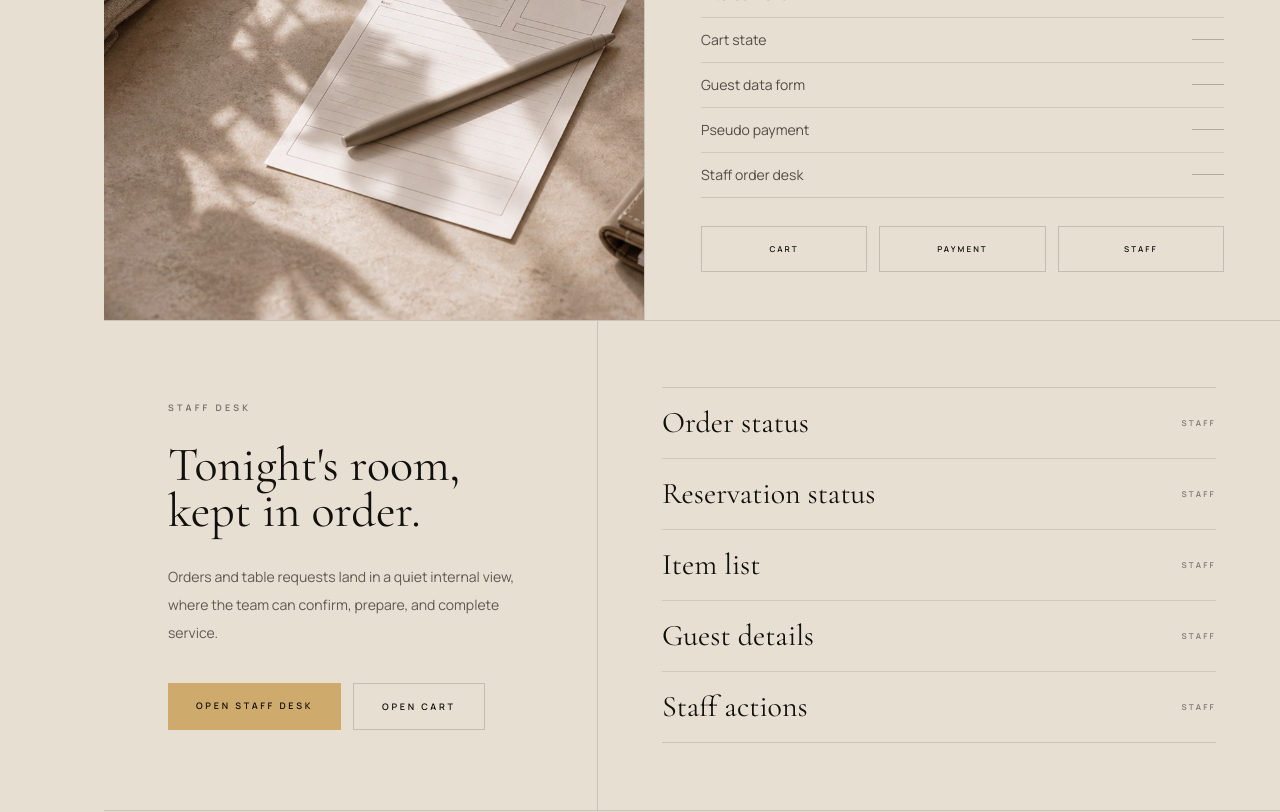
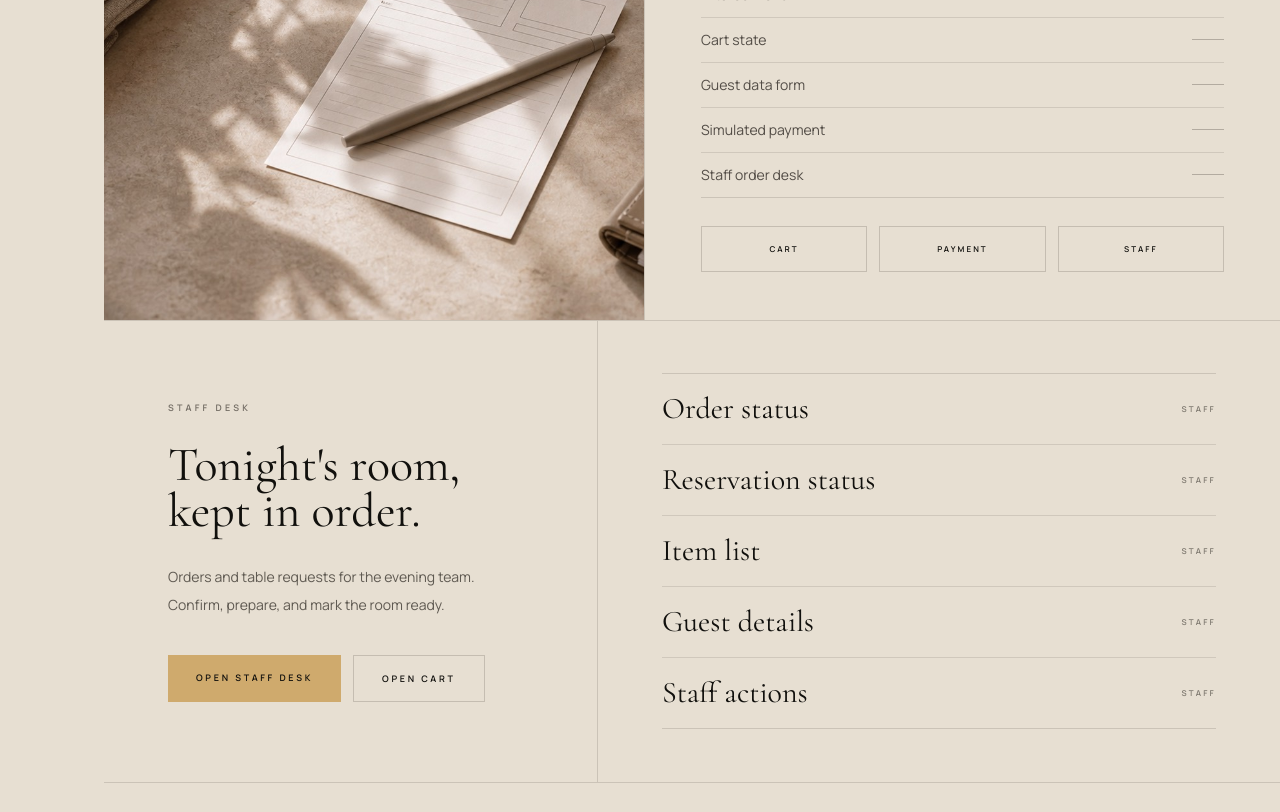
Before and after one commit to noirectinea/noirtable, a Next.js app: page /case-study in a window 1280 px wide. Shown: the part 1520-2332 px from the top of the page. Built offline with nearby package versions, Linux system fonts and the light colour scheme.

Commit message:
Micro polish menu and staff copy

```diff
--- a/src/components/AdminOrdersPage.tsx
+++ b/src/components/AdminOrdersPage.tsx
@@ -54,7 +54,7 @@ export function AdminOrdersPage() {
   const [reservations, setReservations] = useState<StoredReservation[]>([]);
   const [activeOrderFilter, setActiveOrderFilter] =
     useState<"all" | OrderStatus>("all");
-  const [status, setStatus] = useState("Loading staff desk...");
+  const [status, setStatus] = useState("Loading orders...");
   const [updatingId, setUpdatingId] = useState("");
 
   useEffect(() => {
@@ -75,7 +75,7 @@ export function AdminOrdersPage() {
         setReservations(reservationsResult.reservations ?? []);
         setStatus("");
       } catch {
-        setStatus("Could not load staff desk.");
+        setStatus("Could not load orders.");
       }
     }
 
@@ -174,7 +174,7 @@ export function AdminOrdersPage() {
             Tonight&apos;s room, kept in order.
           </h1>
           <p className="mt-8 max-w-sm text-sm leading-7 text-[#1f1a15]/68">
-            Orders, reservations, and menu notes in one calm service screen.
+            Orders and table requests for the evening team.
           </p>
         </div>
 
@@ -216,7 +216,7 @@ export function AdminOrdersPage() {
             <p className="text-[9px] font-semibold uppercase tracking-[0.36em] text-[#1f1a15]/55">
               Orders
             </p>
-            <h2 className="mt-3 font-serif text-5xl leading-none">Kitchen flow</h2>
+            <h2 className="mt-3 font-serif text-5xl leading-none">Orders</h2>
           </div>
           <div className="flex gap-2 overflow-x-auto">
             {orderFilters.map((filter) => {
@@ -408,7 +408,7 @@ export function AdminOrdersPage() {
 
         <div className="px-6 py-10 sm:px-10 lg:px-16">
           <p className="text-[9px] font-semibold uppercase tracking-[0.36em] text-[#1f1a15]/55">
-            Menu items
+            Menu
           </p>
           <h2 className="mt-3 font-serif text-5xl leading-none">
             Tonight&apos;s list
--- a/src/components/CaseStudyPage.tsx
+++ b/src/components/CaseStudyPage.tsx
@@ -9,7 +9,7 @@ const projectMeta = [
   ["Project type", "Full-stack restaurant website"],
   ["Role", "Design / Frontend / Ordering flow / Staff desk"],
   ["Stack", "Next.js / Vercel / Supabase-ready"],
-  ["Features", "Menu / Cart / Checkout / Pseudo payment / Staff Desk"],
+  ["Features", "Menu / Cart / Checkout / Simulated payment / Staff Desk"],
 ];
 
 const buildNotes = [
@@ -17,7 +17,7 @@ const buildNotes = [
   "Filtered menu",
   "Cart state",
   "Guest data form",
-  "Pseudo payment",
+  "Simulated payment",
   "Staff order desk",
 ];
 
@@ -110,7 +110,7 @@ export function CaseStudyPage() {
               Restaurant site with ordering.
             </h1>
             <p className="mt-8 max-w-md text-sm leading-7 text-[#1f1a15]/72 sm:text-base">
-              A small restaurant site with menu, cart, checkout, demo payment,
+              A small restaurant site with menu, cart, checkout, simulated payment,
               and a staff view for the evening.
             </p>
             <div className="mt-10 flex flex-wrap gap-3">
@@ -246,8 +246,8 @@ export function CaseStudyPage() {
               Tonight&apos;s room, kept in order.
             </h2>
             <p className="mt-7 max-w-md text-sm leading-7 text-[#1f1a15]/68">
-              Orders and table requests land in a quiet internal view, where the
-              team can confirm, prepare, and complete service.
+              Orders and table requests for the evening team. Confirm, prepare,
+              and mark the room ready.
             </p>
             <div className="mt-9 flex flex-wrap gap-3">
               <Link
@@ -319,7 +319,7 @@ export function CaseStudyPage() {
             </p>
             <h2 className="mx-auto mt-7 max-w-3xl font-serif text-5xl leading-[0.96] sm:text-6xl">
               An editorial restaurant website with menu, cart, checkout,
-              pseudo payment and staff desk.
+              simulated payment and staff desk.
             </h2>
             <div className="mt-10 flex flex-wrap justify-center gap-3">
               <Link
--- a/src/components/FullMenuPage.tsx
+++ b/src/components/FullMenuPage.tsx
@@ -457,7 +457,6 @@ export function FullMenuPage() {
           <span>Noirtable</span>
           <nav className="flex flex-wrap gap-7">
             <Link href="/cart">{itemCount > 0 ? `Cart ${itemCount}` : "Cart"}</Link>
-            <Link href="/#reserve">Reserve</Link>
             <Link href="/staff">Staff desk</Link>
             <Link href="/case-study">Case study</Link>
           </nav>
```
